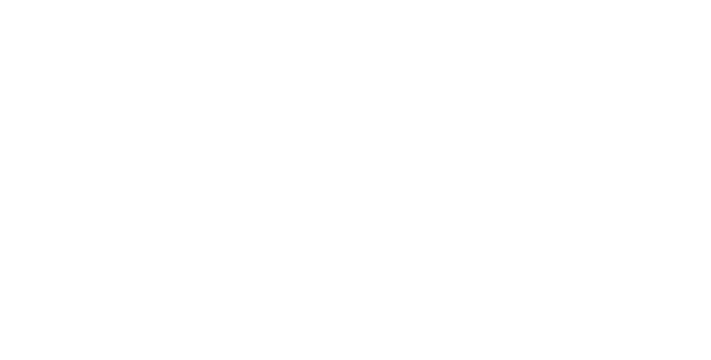
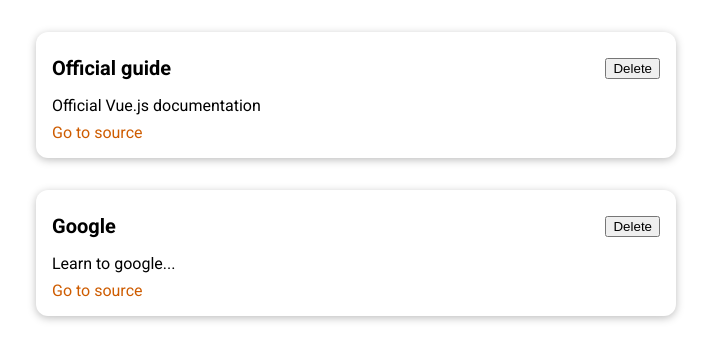
Before and after one commit to arokokko/learning_sources, a Vue app: page / in a window 1280 px wide. Shown: the top 360 px of the page, without its empty margins (284-995 px from the left). Built offline with nearby package versions, Linux system fonts and the light colour scheme.

Commit message:
Create base card for learning source and components

```diff
--- /dev/null
+++ b/src/App.vue
@@ -0,0 +1,49 @@
+<template>
+
+    <source-wrapper :sources="storedSources">
+    </source-wrapper>
+
+</template>
+
+<script>
+import SourceWrapper from './components/SourceWrapper.vue';
+export default {
+    components: {
+        SourceWrapper
+    },
+    data() {
+        return {
+            storedSources: [
+                {
+                    id: 'official-guide',
+                    title: 'Official guide',
+                    description: 'Official Vue.js documentation',
+                    link: 'https://vuejs.org'
+                },
+                {
+                    id: 'google',
+                    title: 'Google',
+                    description: 'Learn to google...',
+                    link: 'https://google.com'
+                }
+            ]
+        }
+    }
+}
+</script>
+
+<style >
+    @import url('https://fonts.googleapis.com/css2?family=Roboto:wght@400;700&display=swap');
+
+    * {
+    box-sizing: border-box;
+    }
+
+    html {
+    font-family: 'Roboto', sans-serif;
+    }
+
+    body {
+    margin: 0;
+    }
+</style>
--- /dev/null
+++ b/src/components/SourceItem.vue
@@ -0,0 +1,60 @@
+<template>
+    <li>
+        <base-card>
+            <header>
+                <h3>{{ item.title }}</h3>
+                <button>Delete</button>
+            </header>
+            <p>{{ item.description }}</p>
+            <nav>
+                <a :href="item.link">Go to source</a>
+            </nav>
+        </base-card>
+
+    </li>
+</template>
+
+<script>
+
+
+    export default {
+        props: {
+
+            item: Object
+
+        }
+    }
+</script>
+
+<style scoped>
+    li {
+    margin: auto;
+    max-width: 40rem;
+    }
+
+    header {
+    display: flex;
+    justify-content: space-between;
+    align-items: center;
+    }
+
+    h3 {
+    font-size: 1.25rem;
+    margin: 0.5rem 0;
+    }
+
+    p {
+    margin: 0.5rem 0;
+    }
+
+    a {
+    text-decoration: none;
+    color: #ce5c00;
+    }
+
+    a:hover,
+    a:active {
+    color: #c89300;
+    }
+
+</style>
--- /dev/null
+++ b/src/components/SourceWrapper.vue
@@ -0,0 +1,29 @@
+<template>
+    <ul>
+        <source-item v-for="source in sources" :key="source.id" :item="source"></source-item>
+    </ul>
+</template>
+
+<script>
+    import SourceItem from './SourceItem.vue';
+    export default {
+        components: {
+            SourceItem
+        },
+        props: {
+            sources: Array
+        }
+
+    }
+</script>
+
+<style scoped>
+    ul {
+        list-style: none;
+        margin: 0;
+        padding: 0;
+        margin: auto;
+        max-width: 40rem;
+    }
+
+</style>
--- /dev/null
+++ b/src/components/UI/BaseCard.vue
@@ -0,0 +1,18 @@
+<template>
+    <div>
+        <slot></slot>
+    </div>
+</template>
+
+
+
+<style scoped>
+    div {
+        border-radius: 12px;
+        box-shadow: 0 2px 8px rgba(0, 0, 0, 0.26);
+        padding: 1rem;
+        margin: 2rem auto;
+        max-width: 40rem;
+    }
+
+</style>
```
Also changed, not shown: src/main.js (+6 -1 lines).
